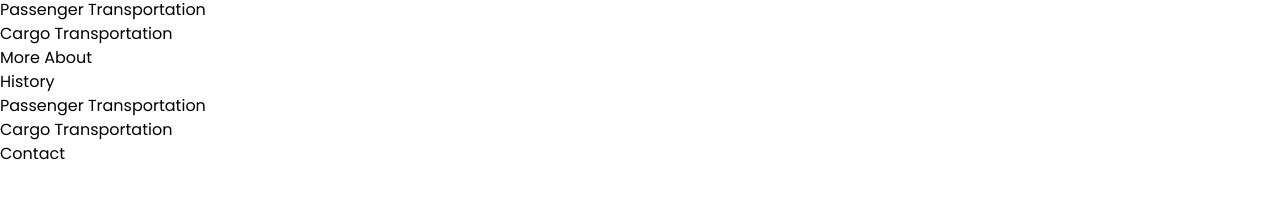
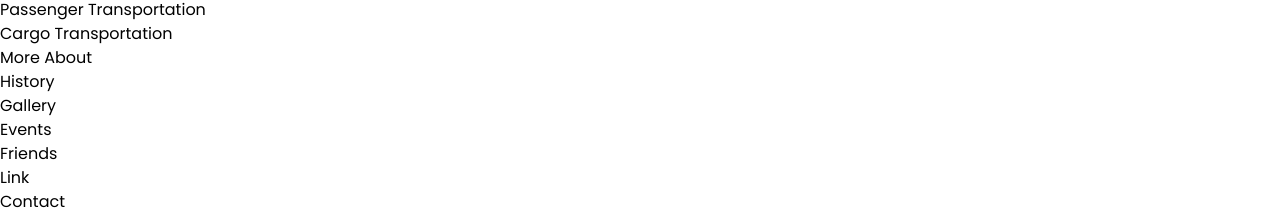
Before and after one commit to BackendExpert/train-booking-system, a React (Vite) app in the folder client/: page / in a window 1280 px wide. Shown: the part 2985-3196 px from the top of the page. Before the commit the page ends 3151 px from the top, so only its background shows below. Built offline with nearby package versions, Linux system fonts and the light colour scheme.

Commit message:
Update HomePage.jsx
Co-Authored-By: JehanKandy  <jehankandy@gmail.com>

```diff
--- a/client/src/components/HomePage/HomePage.jsx
+++ b/client/src/components/HomePage/HomePage.jsx
@@ -175,22 +175,20 @@
                 <div className="lg:px-4 px-0 w-full">
                     <h1 className="text-xl font-semibold font-semibold text-gray-500 my-4 ">More About</h1>
                     <div className="">
-                        <p className="my-5">History</p>
-                        <p className="my-5">Passenger Transportation</p>
-                        <p className="my-5">Cargo Transportation</p>
+                    {
+                        footerData.map((data) => {
+                            return (
+                                <Link to={data.link}>
+                                    <p className="my-5">{data.name}</p>
+                                </Link>
+                            )
+                        })
+                    }
                     </div>
                 </div>
                 <div className="lg:px-4 px-0 w-full">
                     <h1 className="text-xl font-semibold font-semibold text-gray-500 my-4 ">Contact</h1>
-                    {
-                        footerData.map((data) => {
-                            return (
-                                <Link>
 
-                                </Link>
-                            )
-                        })
-                    }
                 </div>
 
 
```
